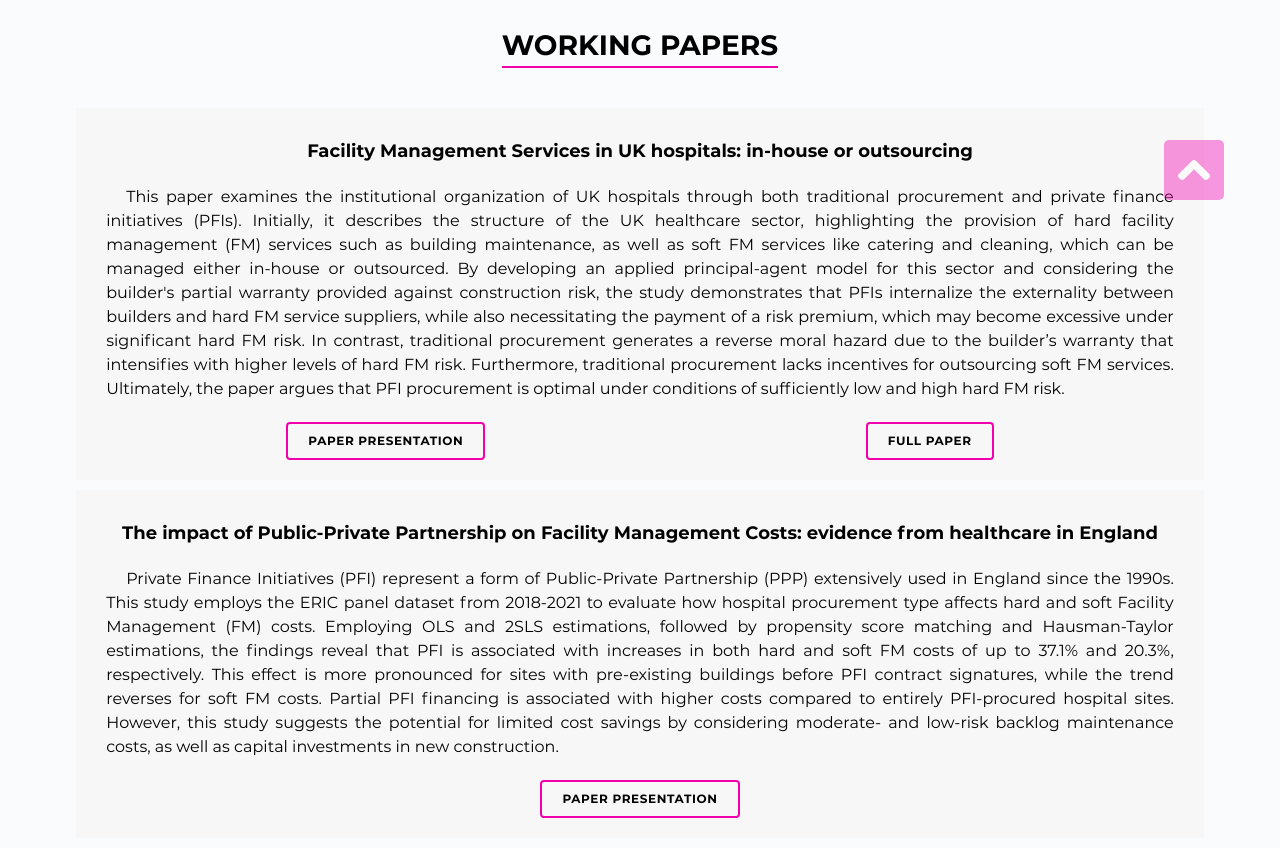
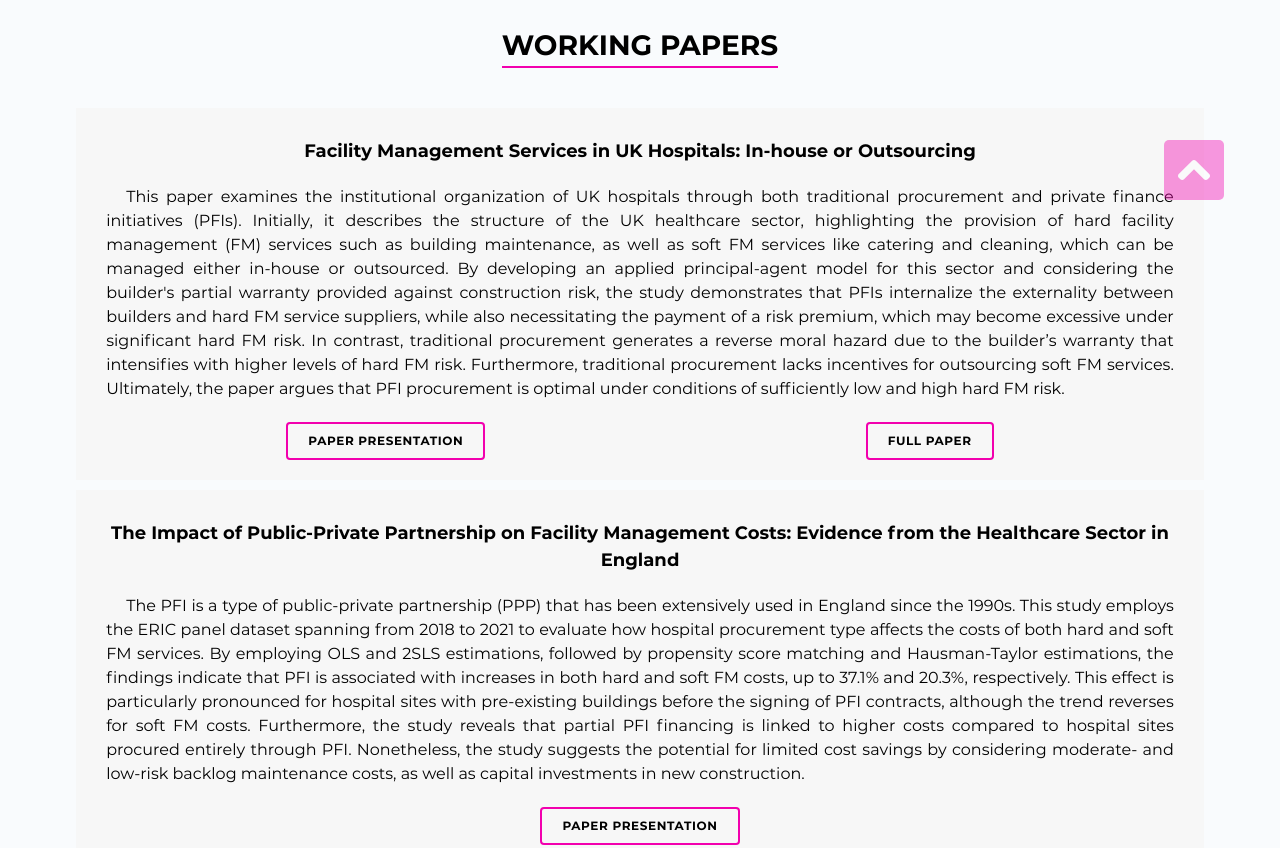
Before and after one commit to apodaneva/apodaneva.github.io, a plain HTML site: page index.html in a window 1280 px wide. Shown: the part 700-1548 px from the top of the page. Drawn offline with Linux system fonts and the light colour scheme.

Commit message:
Update index.html

```diff
--- a/index.html
+++ b/index.html
@@ -84,7 +84,7 @@
           <h2>working papers</h2>
           <ul class="articles__list">
             <li class="articles__item" id="article1">
-              <h3>Facility Management Services in&nbsp;UK hospitals: in-house or&nbsp;outsourcing</h3>
+              <h3>Facility Management Services in&nbsp;UK Hospitals: In-house or&nbsp;Outsourcing</h3>
               <p>This paper examines the institutional organization of&nbsp;UK hospitals through both traditional procurement and private finance initiatives (PFIs). Initially, it&nbsp;describes
                 the&nbsp;structure of the UK healthcare sector, highlighting the provision of hard facility management (FM) services such as building maintenance, as well as soft&nbsp;FM services like catering and cleaning, which can be managed either in-house or&nbsp;outsourced. By developing an applied principal-agent model for this sector
 and considering the builder's&nbsp;partial warranty provided against construction risk, the study demonstrates that PFIs internalize the externality between builders and hard&nbsp;FM service suppliers, while also necessitating the payment of&nbsp;a&nbsp;risk premium, which may become excessive under significant hard&nbsp;FM risk. In contrast, traditional procurement generates a reverse moral hazard due to the builder&rsquo;s warranty that intensifies with higher levels of hard&nbsp;FM risk. Furthermore, traditional procurement lacks&nbsp;incentives for&nbsp;outsourcing&nbsp;soft FM services. Ultimately, the paper argues that&nbsp;PFI procurement is optimal under conditions of sufficiently low and high hard&nbsp;FM risk.</p>
@@ -94,8 +94,8 @@ and considering the builder's&nbsp;partial warranty provided against constructio
               </div>
             </li>
             <li class="articles__item" id="article2">
-              <h3>The impact of Public-Private Partnership on Facility Management Costs: evidence from healthcare in England</h3>
-              <p>Private Finance Initiatives (PFI) represent a form of Public-Private Partnership (PPP) extensively used in England since the 1990s. This study employs the ERIC panel dataset from 2018-2021 to evaluate how hospital procurement type affects hard and soft Facility Management (FM) costs. Employing OLS and 2SLS estimations, followed by propensity score matching and Hausman-Taylor estimations, the findings reveal that PFI is associated with increases in both hard and soft FM costs of up to 37.1% and 20.3%, respectively. This effect is more pronounced for sites with pre-existing buildings before PFI contract signatures, while the trend reverses for soft FM costs. Partial PFI financing is associated with higher costs compared to entirely PFI-procured hospital sites. However, this study suggests the potential for limited cost savings by considering moderate- and low-risk backlog maintenance costs, as well as capital investments in new construction.</p>
+              <h3>The Impact of Public-Private Partnership on Facility Management Costs: Evidence from the Healthcare Sector in England</h3>
+              <p>The PFI is a type of public-private partnership (PPP) that has been extensively used in England since the 1990s. This study employs the ERIC panel dataset spanning from 2018 to 2021 to evaluate how hospital procurement type affects the costs of both hard and soft FM services. By employing OLS and 2SLS estimations, followed by propensity score matching and Hausman-Taylor estimations, the findings indicate that PFI is associated with increases in both hard and soft FM costs, up to 37.1% and 20.3%, respectively. This effect is particularly pronounced for hospital sites with pre-existing buildings before the signing of PFI contracts, although the trend reverses for soft FM costs. Furthermore, the study reveals that partial PFI financing is linked to higher costs compared to hospital sites procured entirely through PFI. Nonetheless, the study suggests the potential for limited cost savings by considering moderate- and low-risk backlog maintenance costs, as well as capital investments in new construction.</p>
               <div class="articles__buttons">
                 <a class="btn" href="files/paper-2-presentation.pdf" target="_blank">paper presentation</a>
                 <!-- <a class="btn" href="files/paper-2.pdf" target="_blank">full paper</a> -->
```
